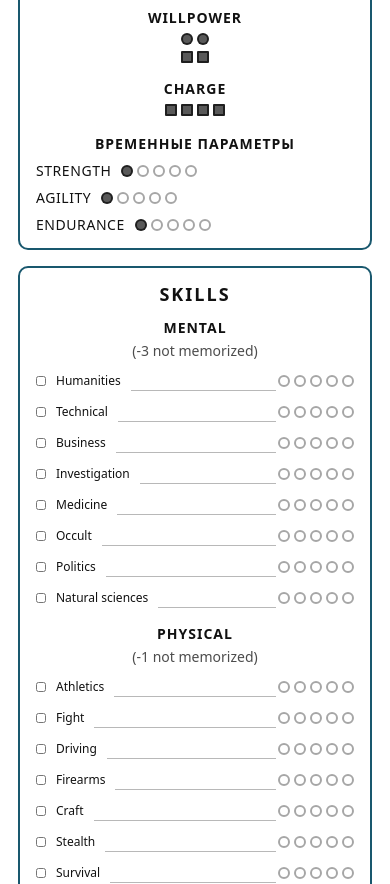
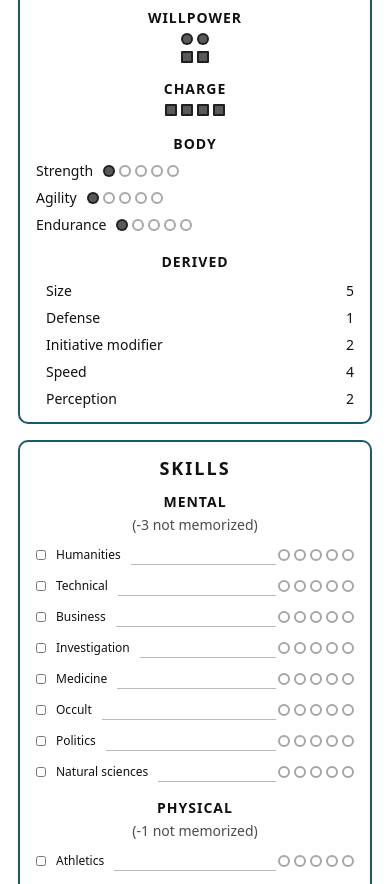
Before and after one commit to GennadiyZakharov/worldstriders-charlist, a Svelte app: page / in a window 390 px wide. Shown: the part 1420-2304 px from the top of the page. Built offline with nearby package versions, Linux system fonts and the light colour scheme.

Commit message:
Derived characteristics implemented.

```diff
--- a/src/App.svelte
+++ b/src/App.svelte
@@ -80,7 +80,16 @@
     body: "body",
     strength: "strength",
     agility: "agility",
-    endurance: "endurance"
+    endurance: "endurance",
+
+    derivedTitle: "derivedTitle",
+    size: "size",
+    defense: "defense",
+    initiativeMod: "initiativeMod",
+    speed: "speed",
+    perception: "perception"
+
+
   }));
 
 
@@ -190,7 +199,6 @@
 
     <Toolbar
             lang={character.lang}
-            saveStatus={saveStatus}
             labels={toolbarLabels}
             onSetLang={setLang}
             onExportYaml={exportYamlFile}
@@ -213,10 +221,8 @@
   <CharacterCharacteristics
           title={t(character.lang, "characteristicsTitle")}
           labels={characteristicsLabels}
-          determination={character.attributes.determination}
-          composure={character.attributes.composure}
-          magic={character.attributes.magic}
           bind:characteristics={character.characteristics}
+          character={character}
   />
   </div>
 
--- a/src/components/CharacterCharacteristics.svelte
+++ b/src/components/CharacterCharacteristics.svelte
@@ -1,9 +1,15 @@
 <script lang="ts">
     import Characteristic from "./Characteristic.svelte";
     import DotRating from "./DotRating.svelte";
-    import type { CharacterCharacteristics } from "../lib/types";
+    import type { CharacterCharacteristics, Character } from "../lib/types";
 
-    type Props = {
+    let {
+        title,
+        labels,
+        characteristics = $bindable<CharacterCharacteristics>(),
+        character,
+        readonly = false
+    } = $props<{
         title: string;
         labels: {
             confidence: string;
@@ -15,51 +21,25 @@
             charge: string;
         };
 
-        // derived limits depend on attributes
-        determination: number;
-        composure: number;
-        magic: number;
-
         characteristics?: CharacterCharacteristics;
+        character?: Character;
         readonly?: boolean;
-    };
-
-    let {
-        title,
-        labels,
-        determination,
-        composure,
-        magic,
-        characteristics = $bindable<CharacterCharacteristics>(),
-        readonly = false
-    } = $props<Props>();
+    }>();
 
     const clampInt = (n: number, min: number, max: number) =>
         Math.min(max, Math.max(min, Math.trunc(Number.isFinite(n) ? n : min)));
 
-    const willpowerMax = $derived(determination + composure);
-    const chargeMax = $derived(magic * 4);
+    const willpowerMax = $derived(character.attributes.determination + character.attributes.composure);
+    const chargeMax = $derived(character.attributes.magic * 4);
 
-    // Safety clamping (idempotent)
-    $effect(() => {
-        const wpMax = willpowerMax;
-        const chMax = chargeMax;
+    const athletics = $derived(character.skills.physical.find((x) => x.id === "athletics").line.rating);
 
-        const wpDots = clampInt(characteristics.willpower.dots, 0, wpMax);
-        if (wpDots !== characteristics.willpower.dots) {
-            characteristics.willpower.dots = wpDots;
-        }
+    const size = 5;
+    const defense = $derived(Math.min(characteristics.body.agility, character.attributes.quickWits) + athletics);
+    const initiativeMod = $derived(character.attributes.bodyControl + character.attributes.composure);
+    const speed = $derived(characteristics.body.strength + characteristics.body.agility + character.attributes.bodyControl * 2);
+    const perception = $derived(character.attributes.quickWits + character.attributes.composure);
 
-        const wpBoxes = clampInt(characteristics.willpower.boxes, 0, wpMax);
-        if (wpBoxes !== characteristics.willpower.boxes) {
-            characteristics.willpower.boxes = wpBoxes;
-        }
-
-        const ch = clampInt(characteristics.charge, 0, chMax);
-        if (ch !== characteristics.charge) {
-            characteristics.charge = ch;
-        }
-    });
 </script>
 
 <section class="block">
@@ -109,7 +89,6 @@
             <div class="charge">
                 <div class="ws-h2">{labels.charge}</div>
                 <DotRating
-                        label={labels.charge}
                         bind:value={characteristics.charge}
                         min={0}
                         max={chargeMax}
@@ -121,9 +100,10 @@
         </div>
 
         <!-- RIGHT: body panel (and future extensions) -->
+        <div class="side">
             <aside class="bodyPanel">
                 <div class="body">
-                <div class="ws-h2">Временные параметры</div>
+                    <div class="ws-h2">{labels.body}</div>
                     <div class="bodyRow">
                         <div class="bodyName">{labels.strength}</div>
                         <DotRating
@@ -164,6 +144,40 @@
                 <!-- Extend here without changing layout -->
                 <slot name="afterBody" />
             </aside>
+
+            <aside class="derivedPanel" aria-label={labels.derivedTitle}>
+                <div class="ws-h2">{labels.derivedTitle}</div>
+
+                <div class="derivedList">
+                    <div class="derivedRow">
+                        <div class="derivedName">{labels.size}</div>
+                        <div class="derivedVal">{size}</div>
+                    </div>
+
+                    <div class="derivedRow">
+                        <div class="derivedName">{labels.defense}</div>
+                        <div class="derivedVal">{defense}</div>
+                    </div>
+
+                    <div class="derivedRow">
+                        <div class="derivedName">{labels.initiativeMod}</div>
+                        <div class="derivedVal">{initiativeMod}</div>
+                    </div>
+
+                    <div class="derivedRow">
+                        <div class="derivedName">{labels.speed}</div>
+                        <div class="derivedVal">{speed}</div>
+                    </div>
+
+                    <div class="derivedRow">
+                        <div class="derivedName">{labels.perception}</div>
+                        <div class="derivedVal">{perception}</div>
+                    </div>
+                </div>
+
+                <slot name="afterDerived" />
+            </aside>
+        </div>
     </div>
 </section>
 
@@ -174,7 +188,7 @@
         gap: 12px;
     }
 
-    /* 2-column overall layout: main grid | body panel */
+    /* Outer: left grid | right side */
     .layout {
         display: grid;
         grid-template-columns: 1fr auto;
@@ -182,7 +196,7 @@
         align-items: start;
     }
 
-    /* LEFT grid (same idea as before) */
+    /* Left grid */
     .grid {
         display: grid;
         gap: 16px;
@@ -202,12 +216,20 @@
         justify-items: center;
     }
 
-    /* RIGHT panel */
+    /* Right side: body | derived */
+    .side {
+        display: grid;
+        grid-template-columns: auto auto;
+        gap: 18px;
+        align-items: start;
+    }
+
+    /* Body panel */
     .bodyPanel {
         display: grid;
-        gap: 12px; /* space between body and anything in afterBody slot */
+        gap: 12px;
         align-content: start;
-        min-width: 220px; /* optional: gives dots room; tweak as needed */
+        min-width: 220px;
     }
 
     .body {
@@ -216,7 +238,6 @@
         align-content: start;
     }
 
-    /* label ----stretch---- dots (dots aligned right) */
     .bodyRow {
         display: grid;
         grid-template-columns: auto 1fr;
@@ -224,16 +245,54 @@
         align-items: center;
     }
 
+    /* align dots to the right (stretchable gap is the 1fr column) */
     .bodyRow :global(.dots) {
         justify-self: end;
     }
 
+    /* Prefer global typography; keep only layout-related styling */
     .bodyName {
-        text-transform: uppercase;
-        letter-spacing: 0.04em;
         white-space: nowrap;
     }
 
+    /* Derived panel */
+    .derivedPanel {
+        display: grid;
+        gap: 10px;
+        align-content: start;
+        min-width: 160px;
+    }
+
+    .derivedList {
+        display: grid;
+        gap: 8px;
+    }
+
+    .derivedRow {
+        display: grid;
+        grid-template-columns: auto 1fr auto;
+        align-items: baseline;
+        gap: 10px;
+    }
+
+    /* dotted stretch line */
+    .derivedRow::before {
+        content: "";
+        border-bottom: 1px dotted rgba(0, 0, 0, 0.25);
+        transform: translateY(-2px);
+    }
+
+    .derivedName,
+    .derivedVal {
+        white-space: nowrap;
+    }
+
+    .derivedVal {
+        text-align: right;
+        font-variant-numeric: tabular-nums;
+    }
+
+    /* Mobile */
     @media (max-width: 900px) {
         .layout {
             grid-template-columns: 1fr;
@@ -249,12 +308,17 @@
             justify-self: stretch;
         }
 
-        .bodyPanel {
+        .side {
+            grid-template-columns: 1fr;
+        }
+
+        .bodyPanel,
+        .derivedPanel {
             min-width: 0;
         }
 
         .bodyRow :global(.dots) {
-            justify-self: start; /* optional: on mobile left-align feels better */
+            justify-self: start;
         }
     }
 </style>
--- a/src/lib/i18n.ts
+++ b/src/lib/i18n.ts
@@ -84,6 +84,13 @@ export const DICT: Record<Lang, Record<string, string>> = {
     skill_communication: "Communication",
     skill_faces: "Streets",
     skill_deception: "Deception",
+
+    derivedTitle: "DERIVED",
+    size: "Size",
+    defense: "Defense",
+    initiativeMod: "Initiative modifier",
+    speed: "Speed",
+    perception: "Perception",
 
     // Left “soft” labels (the grey words in screenshot)
     power: "Power",
@@ -184,6 +191,14 @@ export const DICT: Record<Lang, Record<string, string>> = {
     grace: "Грация",
     resistance: "Сопротивление",
 
+    derivedTitle: "Производные",
+    size: "Размер",
+    defense: "Защита",
+    initiativeMod: "Мод. инициативы",
+    speed: "Скорость",
+    perception: "Восприятие",
+
+
     permanentPerksTitle: "ПОСТОЯННЫЕ ПЕРКИ",
     temporaryPerksTitle: "ВРЕМЕННЫЕ ПЕРКИ",
     add: "Добавить",
```
Lines whose indentation alone changed are shown as unchanged.
